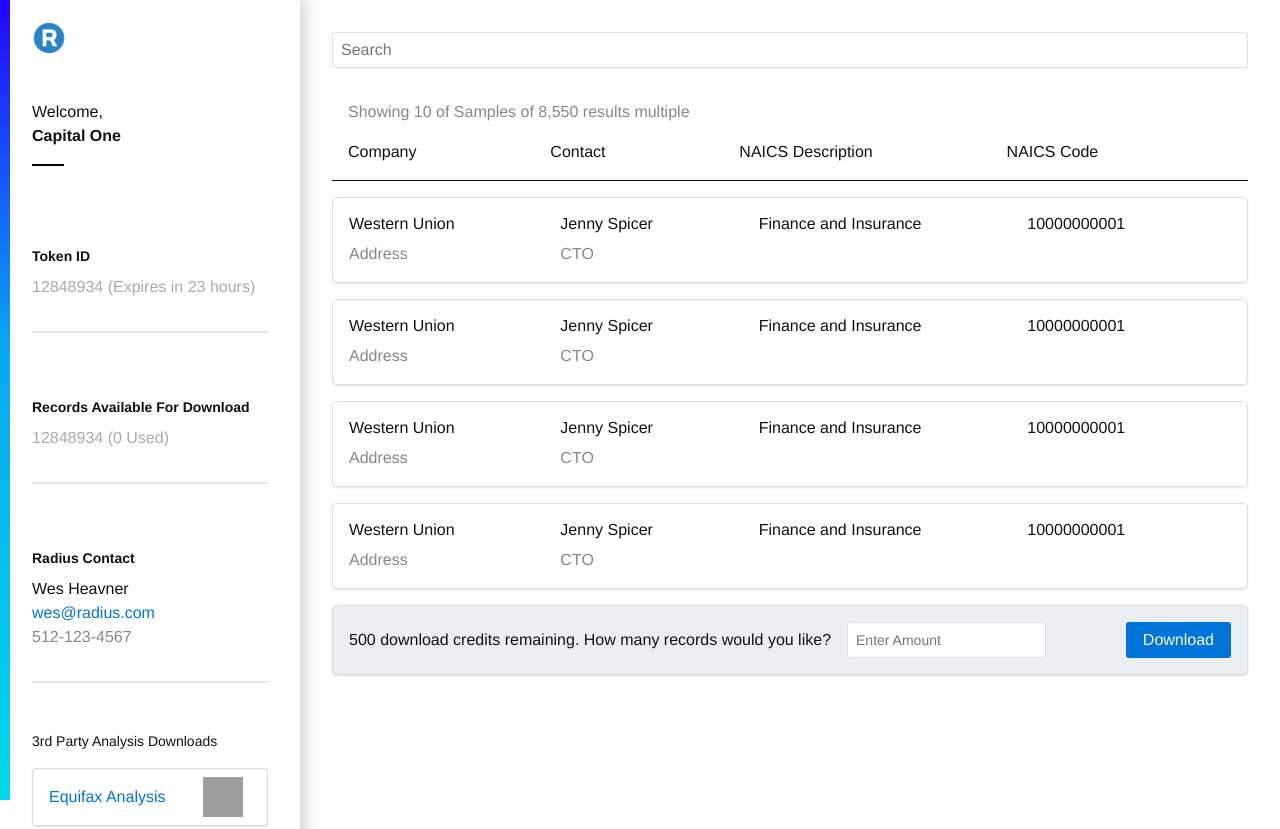
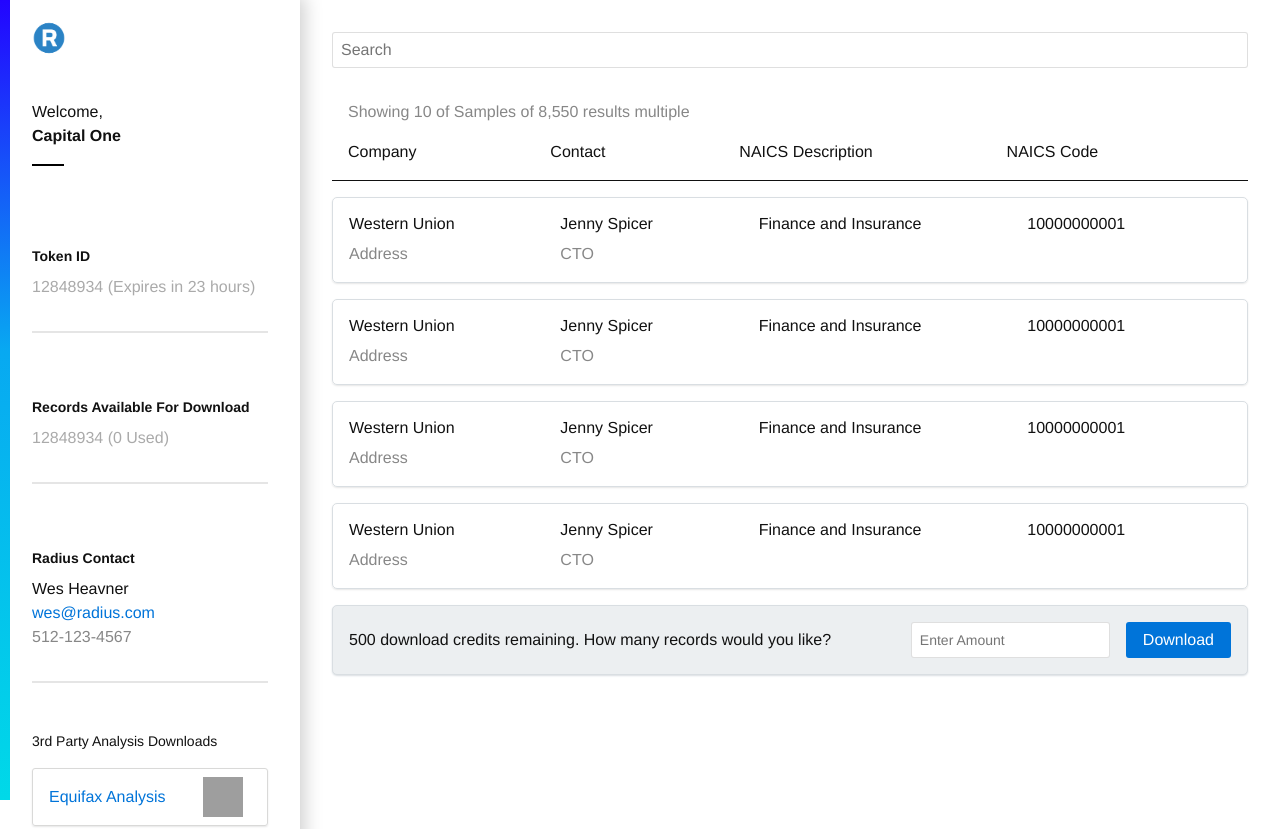
Before and after one commit to thekevinboyle/data-portal, a website: page page--search.html in a window 1280 px wide. Shown: the top 829 px of the page. Drawn offline with nearby package versions, Linux system fonts and the light colour scheme; grey boxes are pictures that could not be loaded.

Commit message:
hot fix alignment of download form

```diff
--- a/dest/stylesheets/main.css
+++ b/dest/stylesheets/main.css
@@ -1172,3 +1172,7 @@
 .vw-100{
   min-width:100vw;
 }
+
+.form-right{
+  margin-left:auto;
+}
--- a/page--search.html
+++ b/page--search.html
@@ -113,19 +113,20 @@
         </div>
 
         <!-- Download Records Section -->
-        <div class="flex flex-center form-download rounded p2">
-          <div class="flex mr2">
-            <p class="flex flex-first m0">500 download credits remaining. How many records would you like?</p>
+
+        <div class="flex flex-center clearfix form-download rounded p2">
+          <div class="left mr2">
+            <p class="m0">500 download credits remaining. How many records would you like?</p>
           </div>
-          <div class="flex-auto flex-center mr2">
+          <div class="flex form-right">
+          <button type="button" class="right h4 btn btn-primary regular">Download</button>
             <label for="search-input" class="hide">Enter Amount</label>
             <input
             type="text"
             id="search-input"
-            class="flex-auto field rounded bold h5 regular"
+            class="flex-first fit field right mr2 rounded bold h5 regular"
             placeholder="Enter Amount">
           </div>
-          <button type="button" class="h4 btn btn-primary regular">Download</button>
         </div>
       </main>
 
--- a/preCSS/main.css
+++ b/preCSS/main.css
@@ -107,4 +107,8 @@
 .vw-100 {
   min-width: 100vw;
 }
+
+.form-right {
+  margin-left: auto;
+}
 /* ------------------------- */
```
